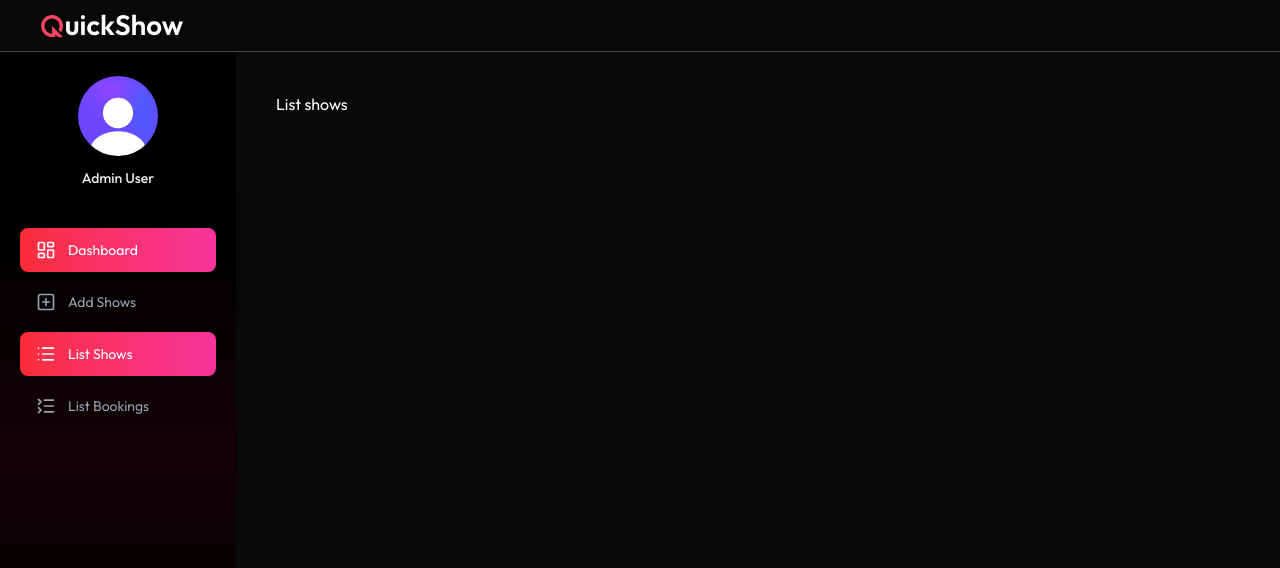
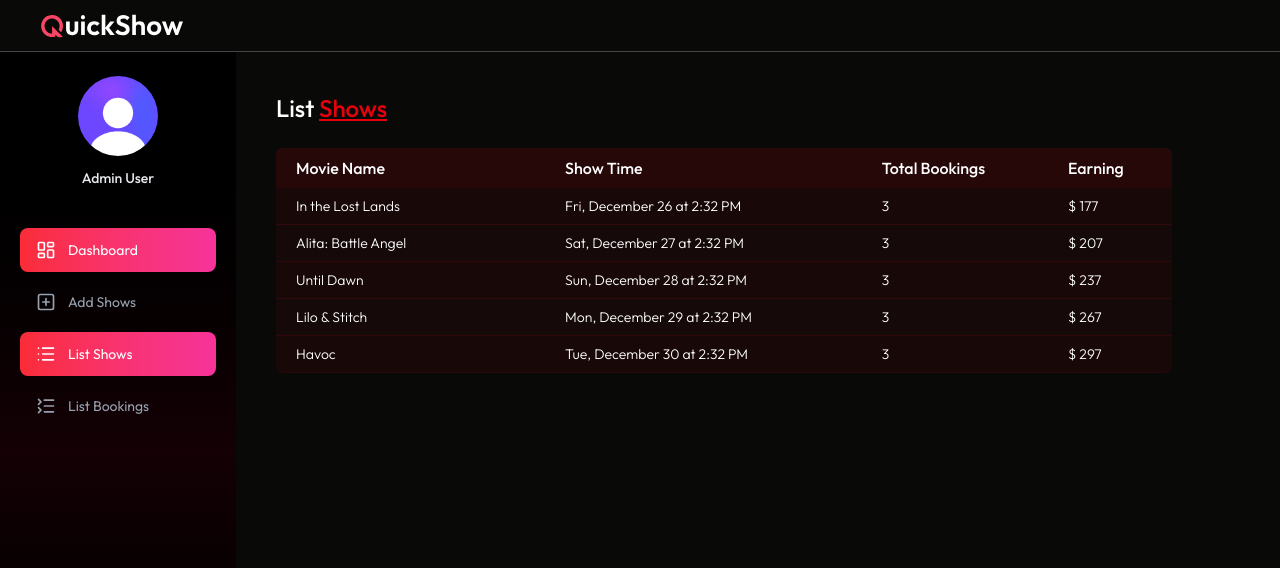
Before and after one commit to Parvesh-ops/Movie-Ticket-Booking, a React (Vite) app in the folder Movie_Ticket_Booking/: page /adminDashboard/list-shows in a window 1280 px wide. Shown: the top 568 px of the page. Built offline with nearby package versions, Linux system fonts and the light colour scheme.

Commit message:
Working on admin List Shows

```diff
--- a/Movie_Ticket_Booking/src/dashboard/ListShows.jsx
+++ b/Movie_Ticket_Booking/src/dashboard/ListShows.jsx
@@ -1,10 +1,85 @@
-import React from 'react'
+import React, { useState, useEffect } from 'react'
+import { dummyShowsData } from '../assets/assets'
+import Title from './title'
+import { dateFormat } from '../../lib/dateFormat'
 
 const ListShows = () => {
-  return (
-    <div>
-      <h1>List shows</h1>
-    </div>
+  const currency = '$'
+  const [shows, setShows] = useState([])
+  const [loading, setLoading] = useState(true)
+
+  const getAllShows = async () => {
+    try {
+      // movie:dummyShowsData[0],  .//// create 1 shows from dummyShowsData
+
+      // create 5 shows from dummyShowsData
+      const generatedShows = dummyShowsData.slice(0, 5).map((movie, index) => ({
+        movie: movie,
+        showsDateTime: new Date(
+          Date.now() + index * 86400000
+          // Date.now() + index * 2 * 60 * 60 * 1000 // gap of 2 hours
+        ).toISOString(),
+        showPrice: 59 + index * 10,
+        occupiedSeats: {
+          A1: 'user_1',
+          B1: 'user_2',
+          C1: 'user_3',
+        },
+      }))
+
+      setShows(generatedShows)
+      setLoading(false)
+    } catch (error) {
+      console.log(error)
+    }
+  }
+
+  useEffect(() => {
+    getAllShows()
+  }, [])
+
+  return !loading ? (
+    <>
+      <Title text1="List" text2="Shows" />
+
+      <div className="max-w-4xl mt-6 overflow-x-auto">
+        <table className="w-full border-collapse rounded-md overflow-hidden text-nowrap">
+          <thead>
+            <tr className="bg-red-800/20 text-left text-white">
+              <th className="p-2 font-medium pl-5">Movie Name</th>
+              <th className="p-2 font-medium">Show Time</th>
+              <th className="p-2 font-medium">Total Bookings</th>
+              <th className="p-2 font-medium">Earning</th>
+            </tr>
+          </thead>
+
+          <tbody className="text-sm font-light">
+            {shows.map((show, index) => (
+              <tr
+                key={index}
+                className="border-b border-red-800/20 bg-red-800/10 even:bg-red-900/10"
+              >
+                <td className="p-2 min-w-45 pl-5">
+                  {show.movie.title}
+                </td>
+                <td className="p-2">
+                  {dateFormat(show.showsDateTime)}
+                </td>
+                <td className="p-2">
+                  {Object.keys(show.occupiedSeats).length}
+                </td>
+                <td className="p-2">
+                  {currency}{' '}
+                  {Object.keys(show.occupiedSeats).length * show.showPrice}
+                </td>
+              </tr>
+            ))}
+          </tbody>
+        </table>
+      </div>
+    </>
+  ) : (
+    <div>Loading...</div>
   )
 }
 
```
